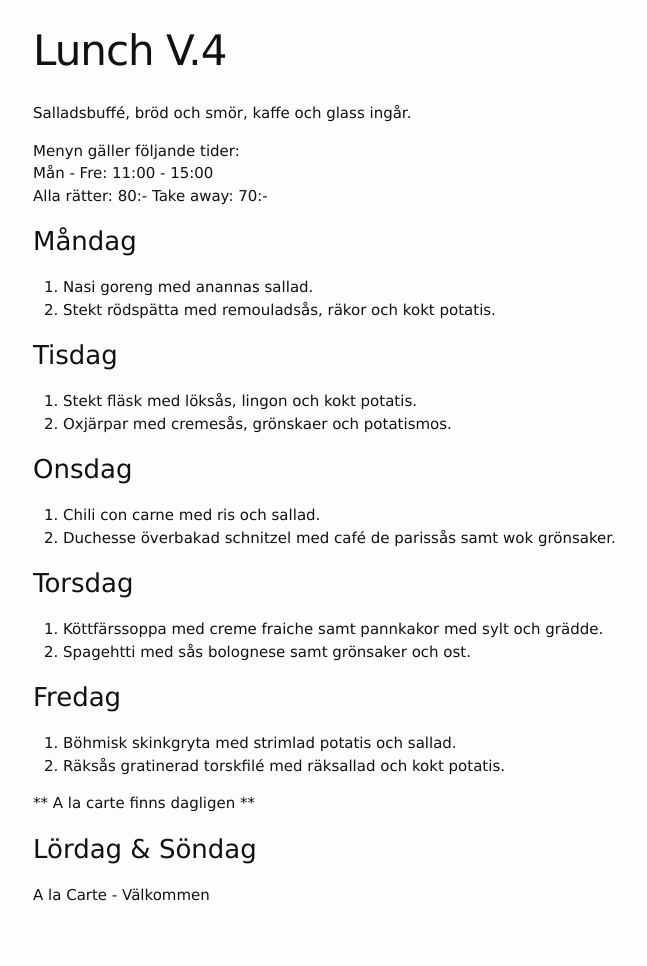
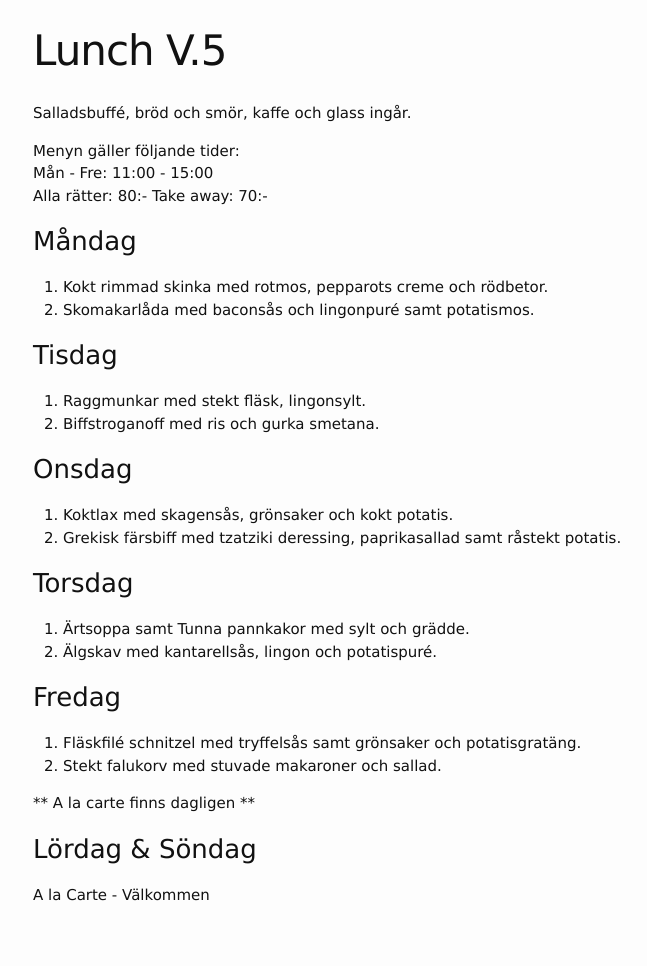
Before and after one commit to FarInn62/farinn62.github.io, a Jekyll site: the page built from lunch.md, in a window 1280 px wide. Shown: the whole page, without its empty margins (237-884 px from the left). Built offline with Jekyll 4.4.1, drawn with Linux system fonts in a browser that asks for light colours.

Commit message:
Update lunch.md

```diff
--- a/lunch.md
+++ b/lunch.md
@@ -1,6 +1,6 @@
 ---
 layout: foodmenu
-title: Lunch V.4
+title: Lunch V.5
 permalink: /lunch/
 published: true
 ---
@@ -12,29 +12,29 @@ Alla rätter: 80:- Take away: 70:-
 
 ### Måndag
 
-1. Nasi goreng med anannas sallad.
-2. Stekt rödspätta med remouladsås, räkor och kokt potatis.
+1. Kokt rimmad skinka med rotmos, pepparots creme och rödbetor.
+2. Skomakarlåda med baconsås och lingonpuré samt potatismos.
 
 ### Tisdag
 
-1. Stekt fläsk med löksås, lingon och kokt potatis.
-2. Oxjärpar med cremesås, grönskaer och potatismos.
+1. Raggmunkar med stekt fläsk, lingonsylt.
+2. Biffstroganoff med ris och gurka smetana.
 
 
 ### Onsdag
 
-1. Chili con carne med ris och sallad.
-2. Duchesse överbakad schnitzel med café de parissås samt wok grönsaker.
+1. Koktlax med skagensås, grönsaker och kokt potatis.
+2. Grekisk färsbiff med tzatziki deressing, paprikasallad samt råstekt potatis.
 
 ### Torsdag
 
-1. Köttfärssoppa med creme fraiche samt pannkakor med sylt och grädde.
-2. Spagehtti med sås bolognese samt grönsaker och ost.
+1. Ärtsoppa samt Tunna pannkakor med sylt och grädde.
+2. Älgskav med kantarellsås, lingon och potatispuré.
 
 ### Fredag
 
-1. Böhmisk skinkgryta med strimlad potatis och sallad.
-2. Räksås gratinerad torskfilé med räksallad och kokt potatis.
+1. Fläskfilé schnitzel med tryffelsås samt grönsaker och potatisgratäng.
+2. Stekt falukorv med stuvade makaroner och sallad.
 
 ** A la carte finns dagligen **
 
```
